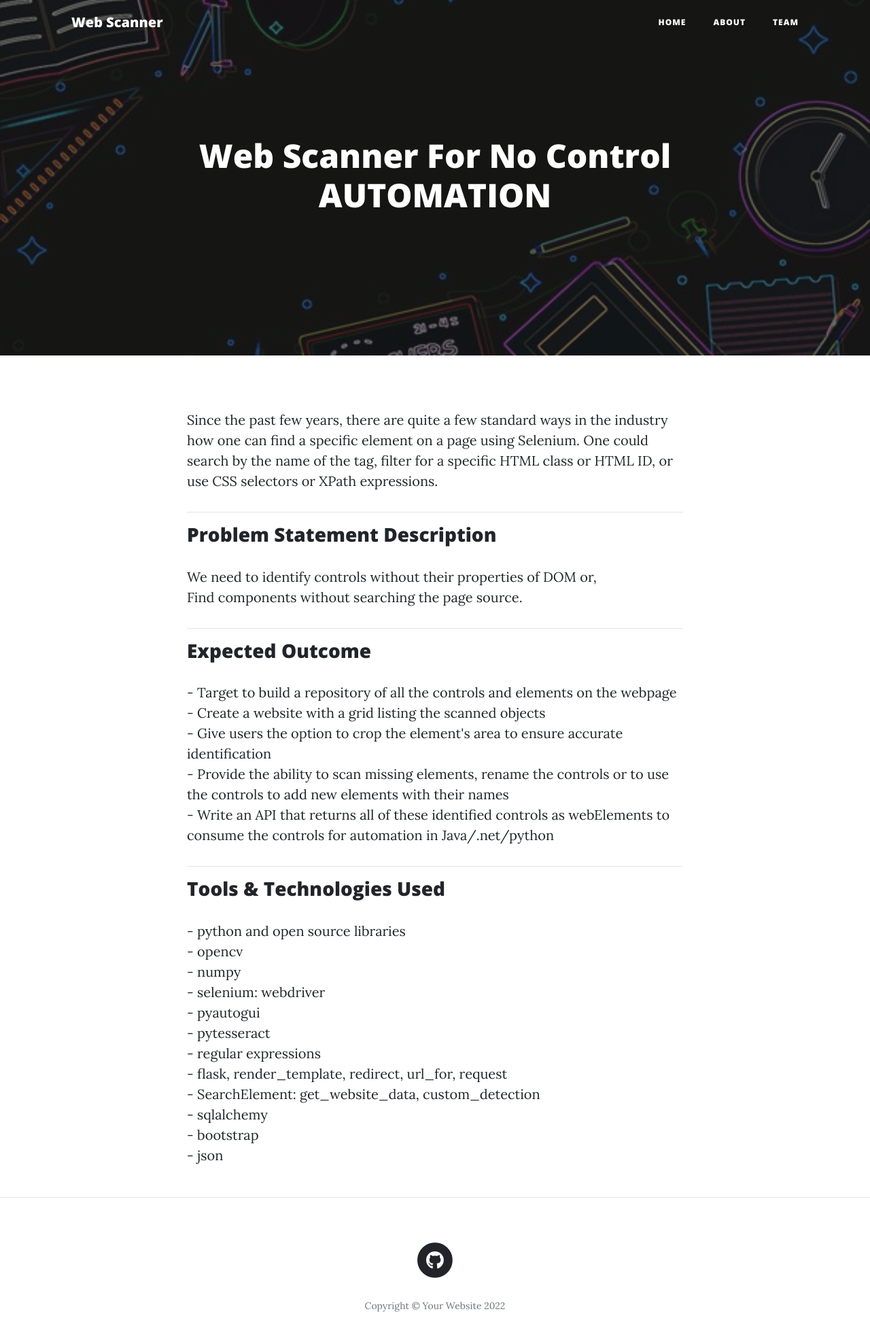
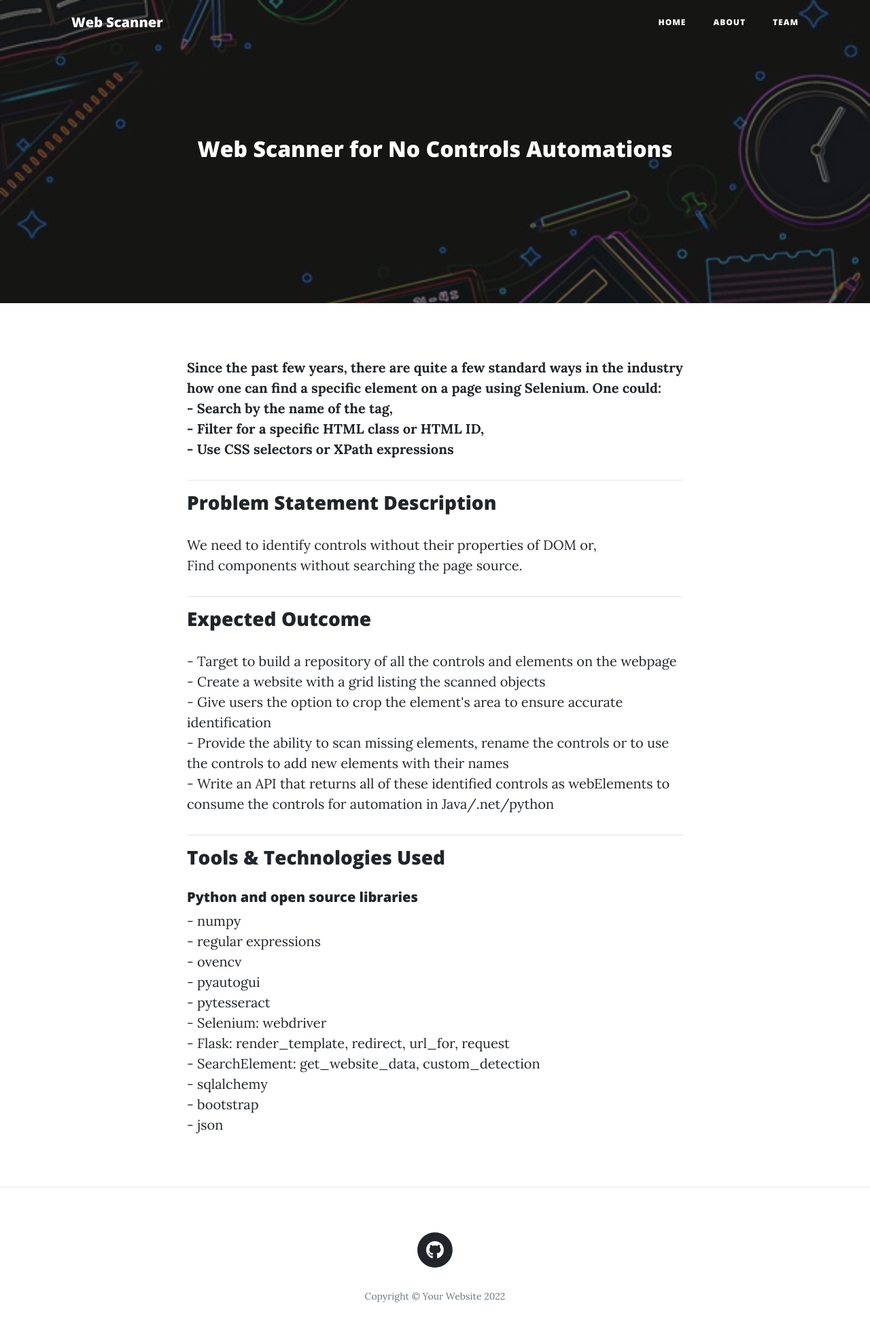
Before and after one commit to SmitHack2022/web_control_detection, a Flask app: page /about in a window 1280 px wide. Shown: the top 1970 px of the page at 68% size. After the commit the page ends 1916 px from the top, so only its background shows below. Run offline with Flask 2, Linux system fonts and the light colour scheme; parts of the project's set-up code (start-up, migrations or seed data) failed here and were passed over; some libraries are stand-ins or nearby versions.

Commit message:
Update about.html

```diff
--- a/templates/about.html
+++ b/templates/about.html
@@ -7,8 +7,8 @@
       <div class="row">
         <div class="col-lg-8 col-md-10 mx-auto">
           <div class="page-heading">
-            <h2 id="problem_title">
-                Web Scanner For No Control AUTOMATION
+            <h2>
+                Web Scanner for No Controls Automations
             </h2>
           </div>
         </div>
@@ -20,7 +20,10 @@
   <div class="container">
     <div class="row">
       <div class="col-lg-8 col-md-10 mx-auto">
-        <p>Since the past few years, there are quite a few standard ways in the industry how one can find a specific element on a page using Selenium. One could search by the name of the tag, filter for a specific HTML class or HTML ID, or use CSS selectors or XPath expressions.</p><hr>
+        <p><b>Since the past few years, there are quite a few standard ways in the industry how one can find a specific element
+          on a page using Selenium. One could:<br>- Search by the name of the tag,
+          <br>- Filter for a specific HTML class or HTML ID,
+          <br>- Use CSS selectors or XPath expressions</b></p><hr>
         <h3>Problem Statement Description</h3>
         <p>We need to identify controls without their properties of DOM or, <br> Find components without searching the page source.</p><hr>
         <h3>Expected Outcome</h3>
@@ -33,18 +36,18 @@
         </p><hr>
         <h3>Tools & Technologies Used</h3>
         <p>
-          - python and open source libraries <br>
-          - opencv <br>
+          <h5>Python and open source libraries</h5>
           - numpy <br>
-          - selenium: webdriver <br>
+          - regular expressions <br>
+          - ovencv <br>
           - pyautogui <br>
           - pytesseract <br>
-          - regular expressions <br>
-          - flask, render_template, redirect, url_for, request <br>
+          - Selenium: webdriver <br>
+          - Flask: render_template, redirect, url_for, request <br>
           - SearchElement: get_website_data, custom_detection <br>
           - sqlalchemy <br>
           - bootstrap <br>
-          - json <br>
+          - json <br><br>
         </p>
       </div>
     </div>
```
